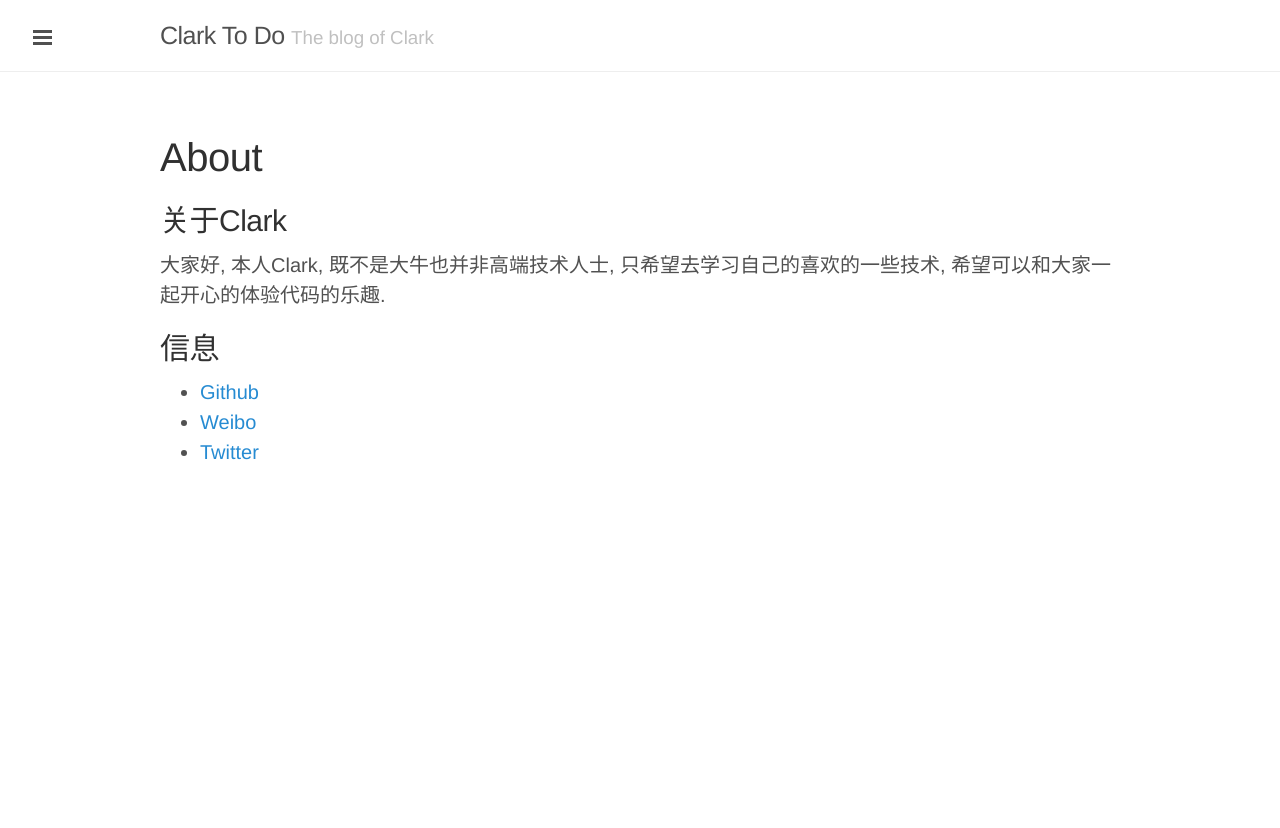
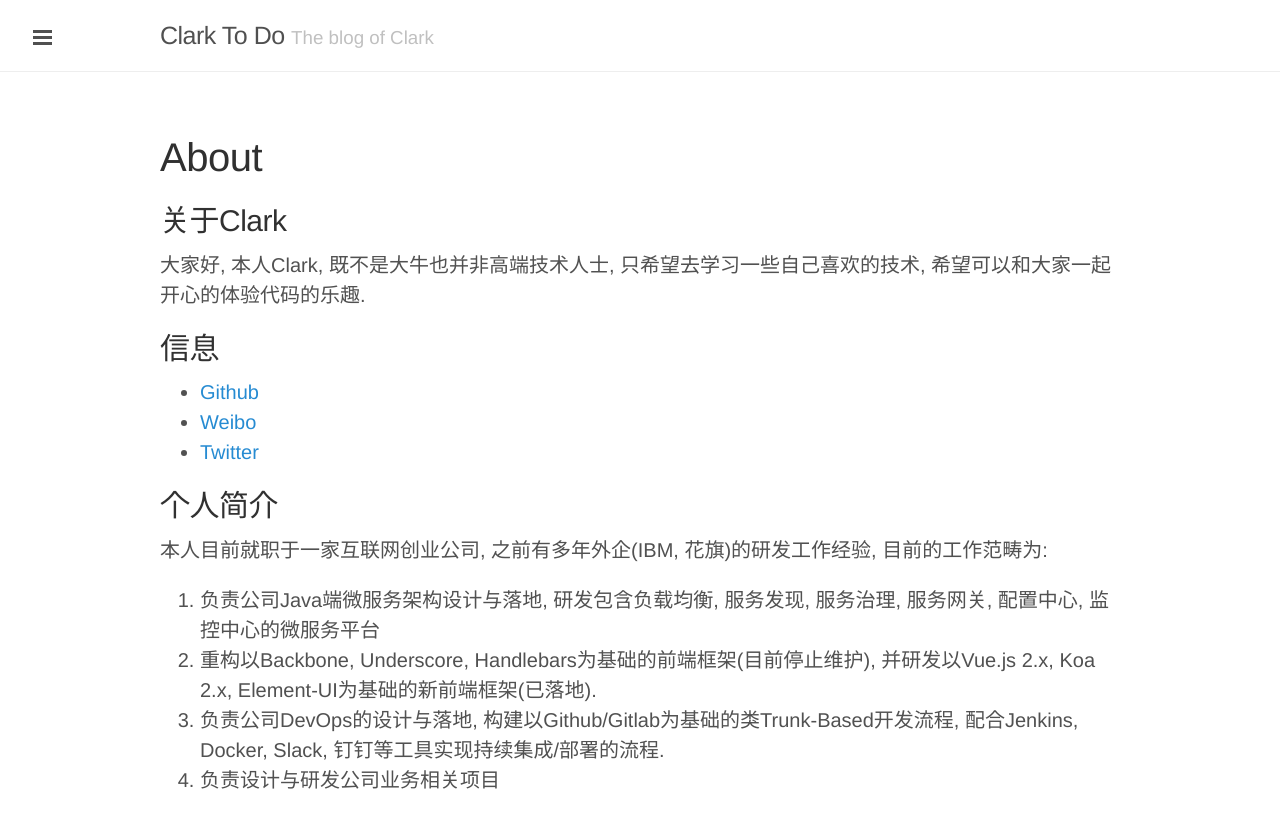
Before and after one commit to clarkdo/clarkdo.github.com, a Jekyll site: the page built from about.md, in a window 1280 px wide. Shown: the top 828 px of the page. Built offline with Jekyll 4.4.1, drawn with Linux system fonts in a browser that asks for light colours; Markdown is read by kramdown in place of the engine named in the settings.

Commit message:
add introduce

```diff
--- a/about.md
+++ b/about.md
@@ -3,10 +3,17 @@ layout: page
 title: About
 ---
 ## 关于Clark
-大家好, 本人Clark, 既不是大牛也并非高端技术人士, 只希望去学习自己的喜欢的一些技术, 希望可以和大家一起开心的体验代码的乐趣.
+大家好, 本人Clark, 既不是大牛也并非高端技术人士, 只希望去学习一些自己喜欢的技术, 希望可以和大家一起开心的体验代码的乐趣.
 
 ## 信息
 
 * [Github](https://github.com/clarkdo)
 * [Weibo](http://weibo.com/u/2127101144)
 * [Twitter](https://twitter.com/clark_do)
+
+## 个人简介
+本人目前就职于一家互联网创业公司, 之前有多年外企(IBM, 花旗)的研发工作经验, 目前的工作范畴为:
+1. 负责公司Java端微服务架构设计与落地, 研发包含负载均衡, 服务发现, 服务治理, 服务网关, 配置中心, 监控中心的微服务平台
+2. 重构以Backbone, Underscore, Handlebars为基础的前端框架(目前停止维护), 并研发以Vue.js 2.x, Koa 2.x, Element-UI为基础的新前端框架(已落地).
+3. 负责公司DevOps的设计与落地, 构建以Github/Gitlab为基础的类Trunk-Based开发流程, 配合Jenkins, Docker, Slack, 钉钉等工具实现持续集成/部署的流程.
+4. 负责设计与研发公司业务相关项目
```
